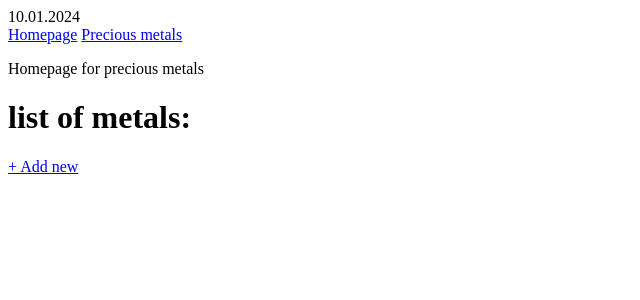
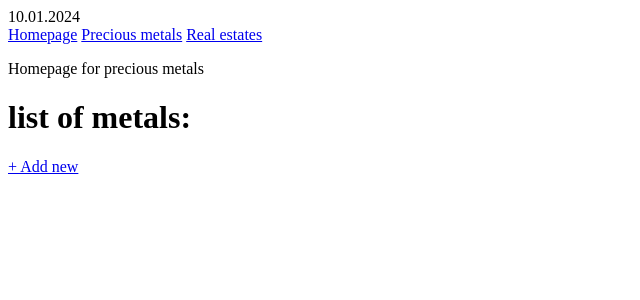
Before and after one commit to honzikhk/portfolio_1_0, a Django app: page /precious_metal/ in a window 1280 px wide. Shown: the top 300 px of the page, without its empty margins (0-640 px from the left). Run offline with Django 5.2, Linux system fonts and the light colour scheme; data that the repository does not hold is empty.

Commit message:
now RE homepage works

```diff
--- a/base/templates/base/base.html
+++ b/base/templates/base/base.html
@@ -10,7 +10,7 @@
 <span>{% now "d.m.Y" %}</span><br>
 <span><a href="{% url "base_homepage" %}">Homepage</a></span>
 <span><a href="{% url "precious_metal_homepage" %}">Precious metals</a></span>
-
+<span><a href="{% url "real_estates_homepage" %}">Real estates</a></span>
 <div>
     {% block body %}
     {% endblock body %}
--- a/notes.txt
+++ b/notes.txt
@@ -44,3 +44,5 @@ created DeleteMetalView and confirmation template.
 
 ?? fix name and value in metal_confirm_delete.html | -> OK  (insted of "metal" use "object")
 ?? add summary in dollars of category metal to homepage (precious metals - 59512 USD)  | -> OK
+
+startapp real_estates etc.
--- a/portfolio_1_0/settings.py
+++ b/portfolio_1_0/settings.py
@@ -41,6 +41,7 @@ INSTALLED_APPS = [
 
     "precious_metal",
     "base",
+    "real_estates",
 ]
 
 MIDDLEWARE = [
--- a/portfolio_1_0/urls.py
+++ b/portfolio_1_0/urls.py
@@ -19,6 +19,7 @@ from django.urls import path, include
 
 urlpatterns = [
     path('admin/', admin.site.urls),
+    path("", include("base.urls")),
     path("precious_metal/", include("precious_metal.urls")),
-    path("", include("base.urls")),
+    path("real_estates/", include("real_estates.urls")),
 ]
--- a/real_estates/models.py
+++ b/real_estates/models.py
@@ -13,4 +13,4 @@ class RealEstate(models.Model):
         return self.item        # represent objects by their names in admin page. also can be used fstring
 
     def get_absolute_url(self):     # this method redirect to "precious_metal_homepage" after click submit
-        return resolve_url("")
+        return resolve_url("real_estates_hompage")
--- a/real_estates/templates/real_estates/homepage_real_estates.html
+++ b/real_estates/templates/real_estates/homepage_real_estates.html
@@ -0,0 +1,5 @@
+{% extends "base/base.html" %}
+
+{% block body %}
+<p>Homepage for real estates</p>
+{% endblock body %}
--- a/real_estates/urls.py
+++ b/real_estates/urls.py
@@ -1,4 +1,6 @@
 from django.urls import path
-from . import views
+from .views import RealEstatesHomepage
 
-urlpatterns = []
+urlpatterns = [
+    path("", RealEstatesHomepage.as_view(), name="real_estates_homepage"),
+]
```
Also changed, not shown: real_estates/views.py (+6 -2 lines).
